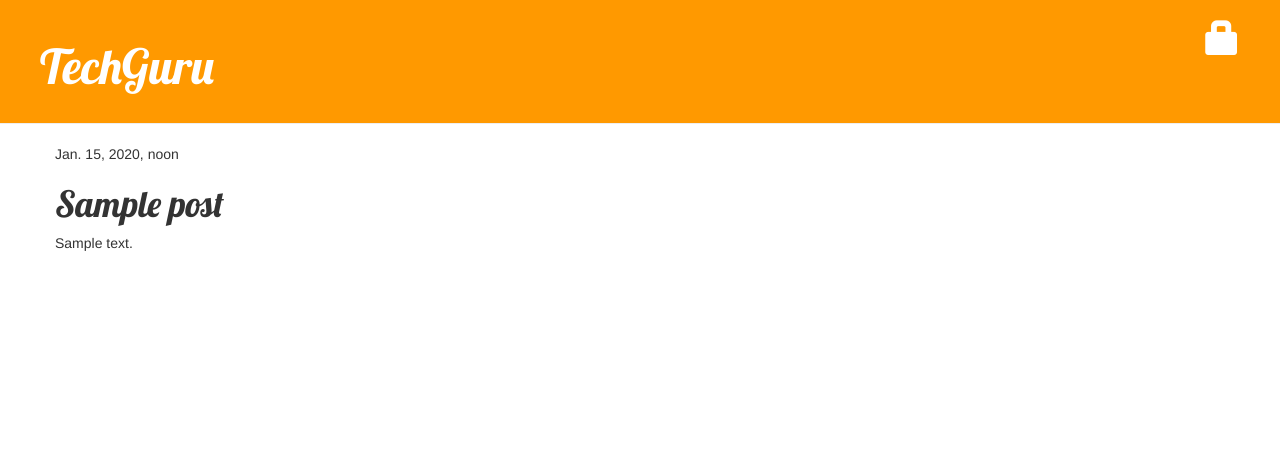
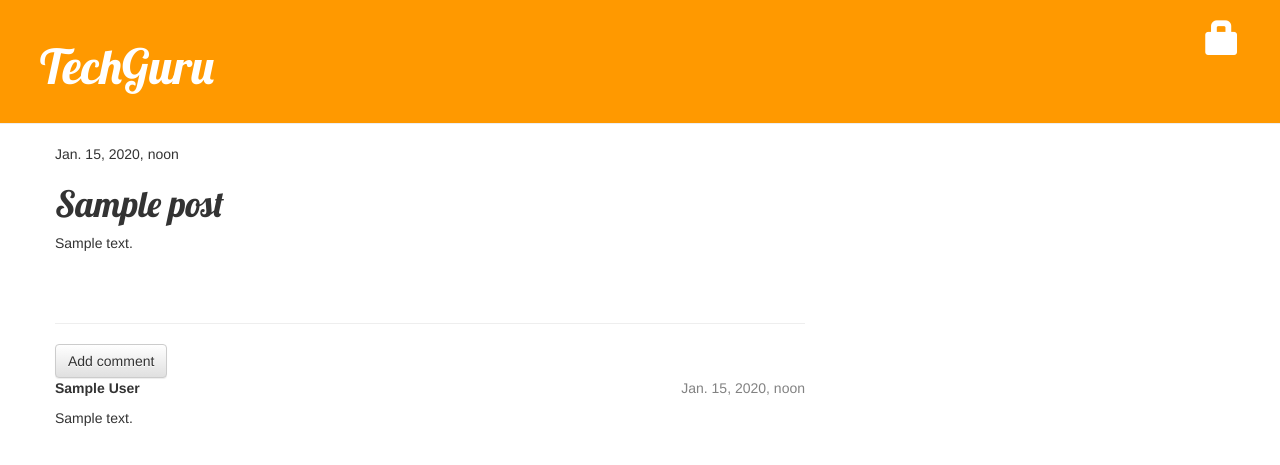
Before and after one commit to mapo84/my-first-blog-, a Django app: page /post/1/ in a window 1280 px wide. Shown: the top 465 px of the page. Run offline with Django 3.2, Linux system fonts and the light colour scheme; tables that the repository leaves empty hold one stand-in row (values such as "Sample post"); some libraries are stand-ins or nearby versions.

Commit message:
Added Comment models. Can also approve comments before they are publicised.

```diff
--- a/blog/admin.py
+++ b/blog/admin.py
@@ -1,4 +1,5 @@
 from django.contrib import admin
-from .models import Post
+from .models import Post, Comment
 
 admin.site.register(Post)
+admin.site.register(Comment)
--- a/blog/models.py
+++ b/blog/models.py
@@ -17,3 +17,21 @@ class Post(models.Model):
 
     def __str__(self):
         return self.title
+
+    def approved_comments(self):
+    	return self.comments.filter(approved_comment=True)
+
+
+class Comment(models.Model):
+    post = models.ForeignKey('blog.Post', related_name='comments')
+    author = models.CharField(max_length=200)
+    text = models.TextField()
+    created_date = models.DateTimeField(default=timezone.now)
+    approved_comment = models.BooleanField(default=False)
+
+    def approve(self):
+        self.approved_comment = True
+        self.save()
+
+    def __str__(self):
+        return self.text
--- a/blog/templates/blog/post_detail.html
+++ b/blog/templates/blog/post_detail.html
@@ -19,4 +19,29 @@
         <h1>{{ post.title }}</h1>
         <p>{{ post.text|linebreaks }}</p>
     </div>
+
+
+    <hr>
+
+    <a class="btn btn-default" href="{% url 'add_comment_to_post' pk=post.pk %}">Add comment</a>
+
+	{% for comment in post.comments.all %}
+    {% if user.is_authenticated or comment.approved_comment %}
+    <div class="comment">
+        <div class="date">
+            {{ comment.created_date }}
+            {% if not comment.approved_comment %}
+                <a class="btn btn-default" href="{% url 'comment_remove' pk=comment.pk %}"><span class="glyphicon glyphicon-remove"></span></a>
+                <a class="btn btn-default" href="{% url 'comment_approve' pk=comment.pk %}"><span class="glyphicon glyphicon-ok"></span></a>
+            {% endif %}
+        </div>
+        <strong>{{ comment.author }}</strong>
+        <p>{{ comment.text|linebreaks }}</p>
+    </div>
+    {% endif %}
+	{% empty %}
+    <p>No comments here yet :(</p>
+	{% endfor %}
+
+
 {% endblock %}
--- a/blog/templates/blog/post_list.html
+++ b/blog/templates/blog/post_list.html
@@ -8,6 +8,7 @@
             </div>
             <h1><a href="{% url 'post_detail' pk=post.pk %}">{{ post.title }}</a></h1>
             <p>{{ post.text|linebreaks }}</p>
+           <a href="{% url 'blog.views.post_detail' pk=post.pk %}">Comments: {{ post.approved_comments.count }}</a>
         </div>
     {% endfor %}
 {% endblock %}
--- a/blog/urls.py
+++ b/blog/urls.py
@@ -14,5 +14,8 @@ urlpatterns = [
     url(r'^post/(?P<pk>[0-9]+)/remove/$', views.post_remove, name='post_remove'),
     url(r'^accounts/login/$', 'django.contrib.auth.views.login'),
     url(r'^accounts/logout/$', 'django.contrib.auth.views.logout', {'next_page': '/'}),
+    url(r'^post/(?P<pk>[0-9]+)/comment/$', views.add_comment_to_post, name='add_comment_to_post'),
+    url(r'^comment/(?P<pk>[0-9]+)/approve/$', views.comment_approve, name='comment_approve'),
+	url(r'^comment/(?P<pk>[0-9]+)/remove/$', views.comment_remove, name='comment_remove'),
 
 ]
--- a/blog/views.py
+++ b/blog/views.py
@@ -1,12 +1,15 @@
 from django.shortcuts import render
 from django.utils import timezone
-from .models import Post
+from .models import Post, Comment
 from django.shortcuts import render, get_object_or_404
 
 from .forms import PostForm
+
 from django.shortcuts import redirect
 
 from django.contrib.auth.decorators import login_required
+
+from .forms import PostForm, CommentForm
 
 
 def post_list(request):
@@ -67,3 +70,31 @@ def post_remove(request, pk):
     post = get_object_or_404(Post, pk=pk)
     post.delete()
     return redirect('blog.views.post_list')
+
+
+def add_comment_to_post(request, pk):
+    post = get_object_or_404(Post, pk=pk)
+    if request.method == "POST":
+        form = CommentForm(request.POST)
+        if form.is_valid():
+            comment = form.save(commit=False)
+            comment.post = post
+            comment.save()
+            return redirect('blog.views.post_detail', pk=post.pk)
+    else:
+        form = CommentForm()
+    return render(request, 'blog/add_comment_to_post.html', {'form': form})
+
+
+@login_required
+def comment_approve(request, pk):
+    comment = get_object_or_404(Comment, pk=pk)
+    comment.approve()
+    return redirect('blog.views.post_detail', pk=comment.post.pk)
+
+@login_required
+def comment_remove(request, pk):
+    comment = get_object_or_404(Comment, pk=pk)
+    post_pk = comment.post.pk
+    comment.delete()
+    return redirect('blog.views.post_detail', pk=post_pk)
```
Also changed, not shown: blog/forms.py (+8 -1 lines), blog/templates/blog/add_comment_to_post.html (added, +9 -0 lines), blog/migrations/0002_comment.py (added).
